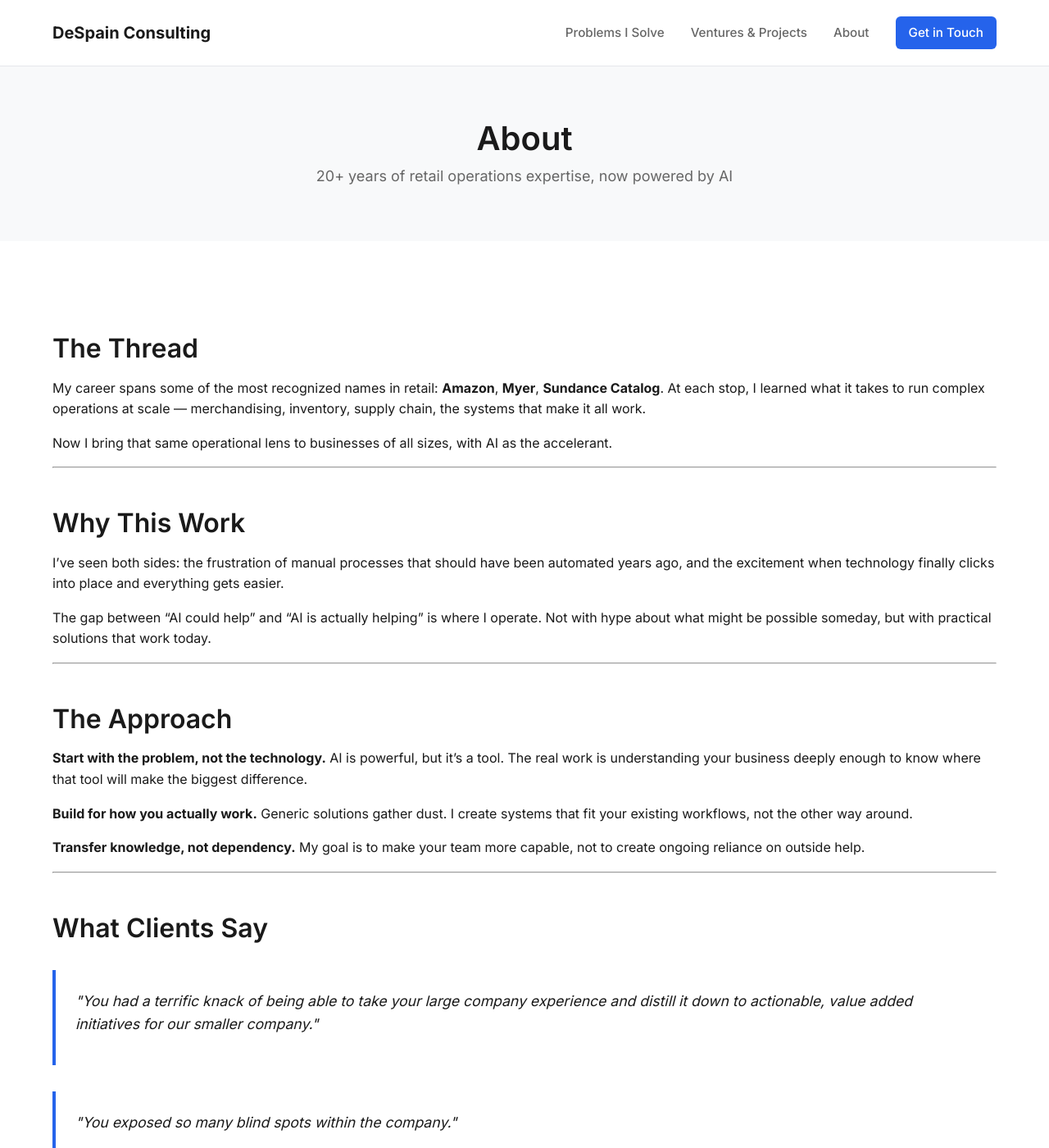
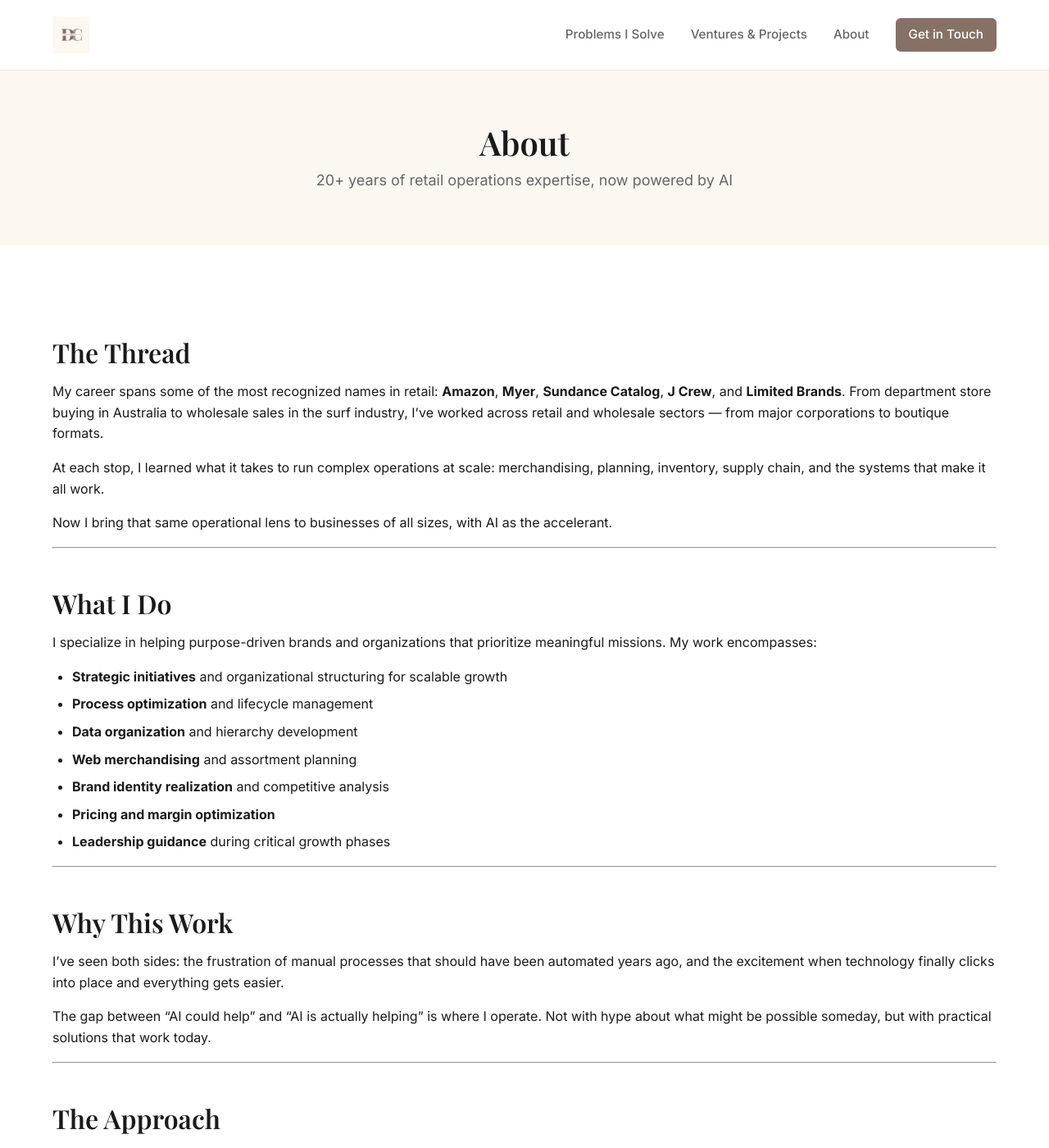
Before and after one commit to adespain70-ui/despain-consulting-site, a Jekyll site: the page built from about.md, in a window 1280 px wide and 1400 px high. Shown: the whole window at 82% size. Built offline with Jekyll 4.4.1, drawn with Linux system fonts in a browser that asks for light colours.

Commit message:
Add brand colors, typography, logo, and expanded bio

```diff
--- a/_includes/header.html
+++ b/_includes/header.html
@@ -1,6 +1,8 @@
 <header class="site-header">
   <div class="container">
-    <a href="{{ '/' | relative_url }}" class="site-logo">DeSpain Consulting</a>
+    <a href="{{ '/' | relative_url }}" class="site-logo">
+      <img src="{{ '/assets/images/logo.png' | relative_url }}" alt="DeSpain Consulting" class="logo-img">
+    </a>
     <nav class="site-nav">
       <a href="{{ '/problems' | relative_url }}">Problems I Solve</a>
       <a href="{{ '/ventures' | relative_url }}">Ventures & Projects</a>
--- a/_layouts/default.html
+++ b/_layouts/default.html
@@ -8,7 +8,7 @@
   <link rel="stylesheet" href="{{ '/assets/css/style.css' | relative_url }}">
   <link rel="preconnect" href="https://fonts.googleapis.com">
   <link rel="preconnect" href="https://fonts.gstatic.com" crossorigin>
-  <link href="https://fonts.googleapis.com/css2?family=Inter:wght@400;500;600;700&display=swap" rel="stylesheet">
+  <link href="https://fonts.googleapis.com/css2?family=Inter:wght@400;500;600;700&family=Playfair+Display:wght@500;600;700&display=swap" rel="stylesheet">
 </head>
 <body>
   {% include header.html %}
--- a/about.md
+++ b/about.md
@@ -6,9 +6,25 @@
 
 ## The Thread
 
-My career spans some of the most recognized names in retail: **Amazon**, **Myer**, **Sundance Catalog**. At each stop, I learned what it takes to run complex operations at scale — merchandising, inventory, supply chain, the systems that make it all work.
+My career spans some of the most recognized names in retail: **Amazon**, **Myer**, **Sundance Catalog**, **J Crew**, and **Limited Brands**. From department store buying in Australia to wholesale sales in the surf industry, I've worked across retail and wholesale sectors — from major corporations to boutique formats.
+
+At each stop, I learned what it takes to run complex operations at scale: merchandising, planning, inventory, supply chain, and the systems that make it all work.
 
 Now I bring that same operational lens to businesses of all sizes, with AI as the accelerant.
+
+---
+
+## What I Do
+
+I specialize in helping purpose-driven brands and organizations that prioritize meaningful missions. My work encompasses:
+
+- **Strategic initiatives** and organizational structuring for scalable growth
+- **Process optimization** and lifecycle management
+- **Data organization** and hierarchy development
+- **Web merchandising** and assortment planning
+- **Brand identity realization** and competitive analysis
+- **Pricing and margin optimization**
+- **Leadership guidance** during critical growth phases
 
 ---
 
--- a/assets/css/style.css
+++ b/assets/css/style.css
@@ -3,13 +3,14 @@
   --color-text: #1a1a1a;
   --color-text-light: #666;
   --color-bg: #ffffff;
-  --color-bg-alt: #f8f9fa;
-  --color-primary: #2563eb;
-  --color-primary-dark: #1d4ed8;
+  --color-bg-alt: #FCF7F1;
+  --color-primary: #877167;
+  --color-primary-dark: #6d5a52;
   --color-border: #e5e7eb;
-  --color-accent: #0d9488;
+  --color-accent: #A59E97;
 
   --font-sans: 'Inter', -apple-system, BlinkMacSystemFont, 'Segoe UI', sans-serif;
+  --font-serif: 'Playfair Display', Georgia, serif;
   --container-width: 1200px;
   --spacing-unit: 1rem;
 }
@@ -50,6 +51,7 @@
 }
 
 h1, h2, h3, h4, h5, h6 {
+  font-family: var(--font-serif);
   line-height: 1.2;
   font-weight: 600;
 }
@@ -87,13 +89,17 @@
 }
 
 .site-logo {
-  font-size: 1.25rem;
-  font-weight: 700;
-  color: var(--color-text);
+  display: flex;
+  align-items: center;
+}
+
+.site-logo .logo-img {
+  height: 45px;
+  width: auto;
 }
 
 .site-logo:hover {
-  color: var(--color-text);
+  opacity: 0.9;
 }
 
 .site-nav {
@@ -383,7 +389,7 @@
 
 /* ===== Footer ===== */
 .site-footer {
-  background: var(--color-text);
+  background: var(--color-primary);
   color: white;
   padding: calc(var(--spacing-unit) * 4) 0 calc(var(--spacing-unit) * 2);
   margin-top: calc(var(--spacing-unit) * 4);
```
Also changed, not shown: assets/images/logo.png (added).
